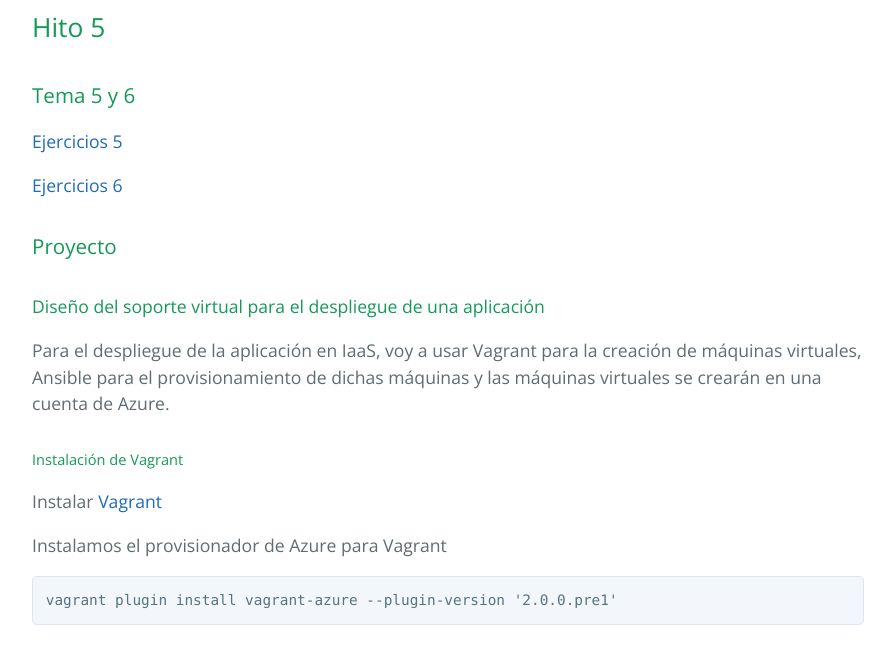
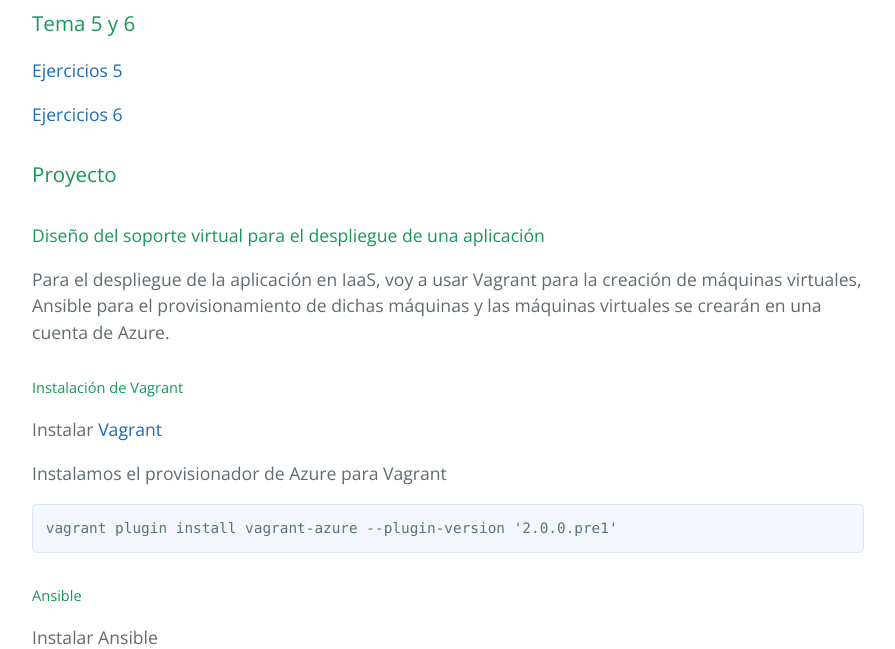
Before and after one commit to makelele29/Geoke-Web, a Jekyll site: the page built from index.md, in a window 1280 px wide and 900 px high, scrolled down 8011 px, cut to the strip 251-900 px from the top of the window. Shown: the whole strip, without its empty margins (192-1087 px from the left). Built offline with Jekyll 4.4.1, drawn with Linux system fonts in a browser that asks for light colours.

Commit message:
Ultimas modificaciones

```diff
--- a/index.md
+++ b/index.md
@@ -278,7 +278,6 @@ Hay dos maneras de crear el contenedor:
 
 ![DockerHub](http://i1356.photobucket.com/albums/q726/Makelele_Junior/Captura%20de%20pantalla%20de%202016-12-07%2002-01-51_zps6chzhqxs.png)
 
-## Hito 5
 
 ### Tema 5 y 6
 
```
